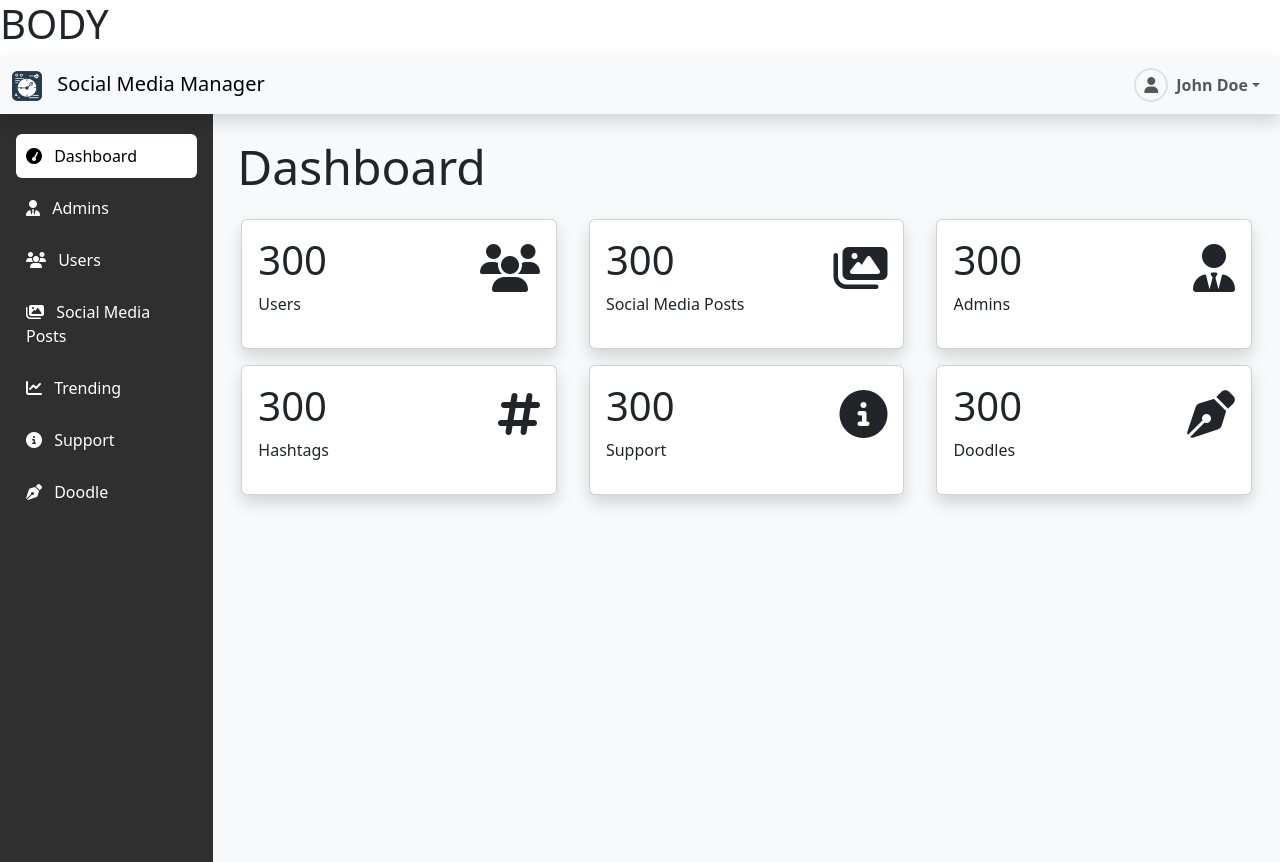
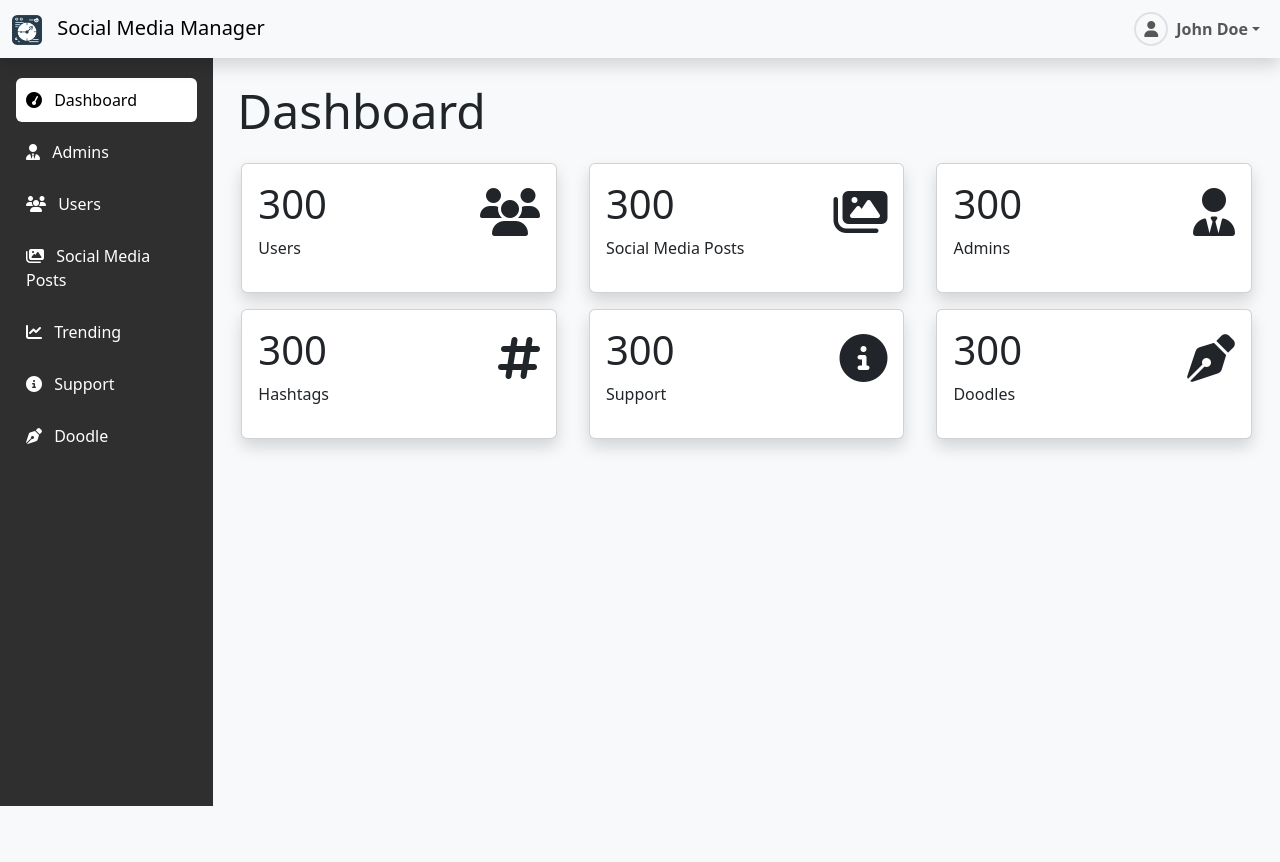
Before and after one commit to 11-Yash/smm, a PHP site: page / in a window 1280 px wide. After the commit the page ends 806 px from the top, so only its background shows below. Run offline with PHP 8.4, Linux system fonts and the light colour scheme; some libraries are stand-ins or nearby versions.

Commit message:
Update index.php

```diff
--- a/index.php
+++ b/index.php
@@ -10,7 +10,7 @@
 </head>
 
 <body>
-    <h1>BODY</h1>
+    <!-- <h1>BODY</h1> -->
     <?php include('required/navbar.php'); ?>
 
     <div class="container-fluid">
```
